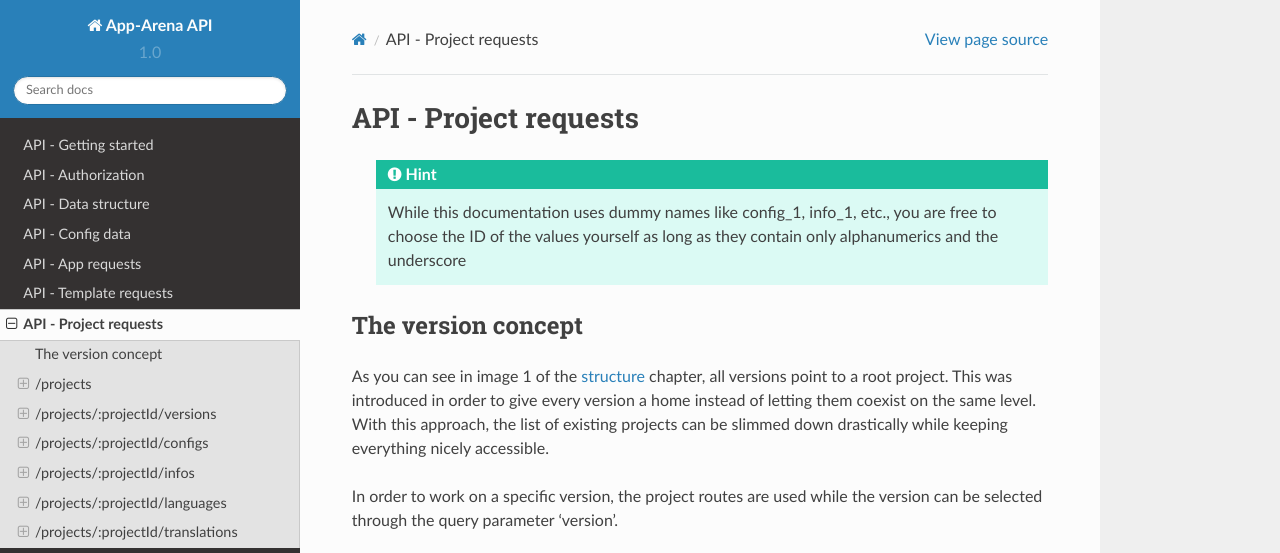
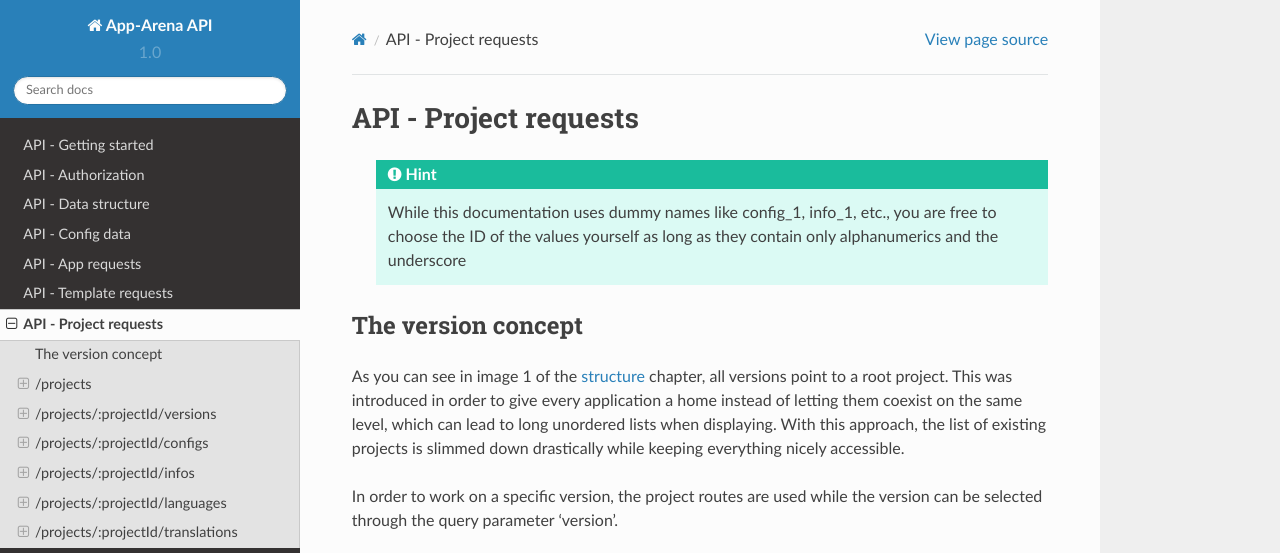
Before and after one commit to apparena/docs, a Sphinx documentation site: the page built from docs/api/080-projects.rst, in a window 1280 px wide and 900 px high, cut to the strip 0-553 px from the top of the window. Built offline with Sphinx 7.4.7 and the Read the Docs theme 2.0.0, drawn with Linux system fonts in a browser that asks for light colours.

```diff
--- a/docs/api/080-projects.rst
+++ b/docs/api/080-projects.rst
@@ -7,12 +7,12 @@ The version concept
 -------------------
 
 As you can see in image 1 of the structure_ chapter, all versions point to a root project. This was introduced in order to
-give every version a home instead of letting them coexist on the same level. With this approach, the list of existing projects
-can be slimmed down drastically while keeping everything nicely accessible.
+give every application a home instead of letting them coexist on the same level, which can lead to long unordered lists when displaying.
+With this approach, the list of existing projects is slimmed down drastically while keeping everything nicely accessible.
 
 In order to work on a specific version, the project routes are used while the version can be selected through the query parameter 'version'.
 
-    .. Example:: GET /projects/1/configs?version=2.1.0 will return all config entries of the version '2.1.0' of project '1'
+    .. http:response:: GET /projects/1/configs?version=2.1.0 will return all config entries of the version '2.1.0' of project '1'
 
 If no version query parameter is defined, the API automatically determines the highest version and performs the requested action on it.
 
```
